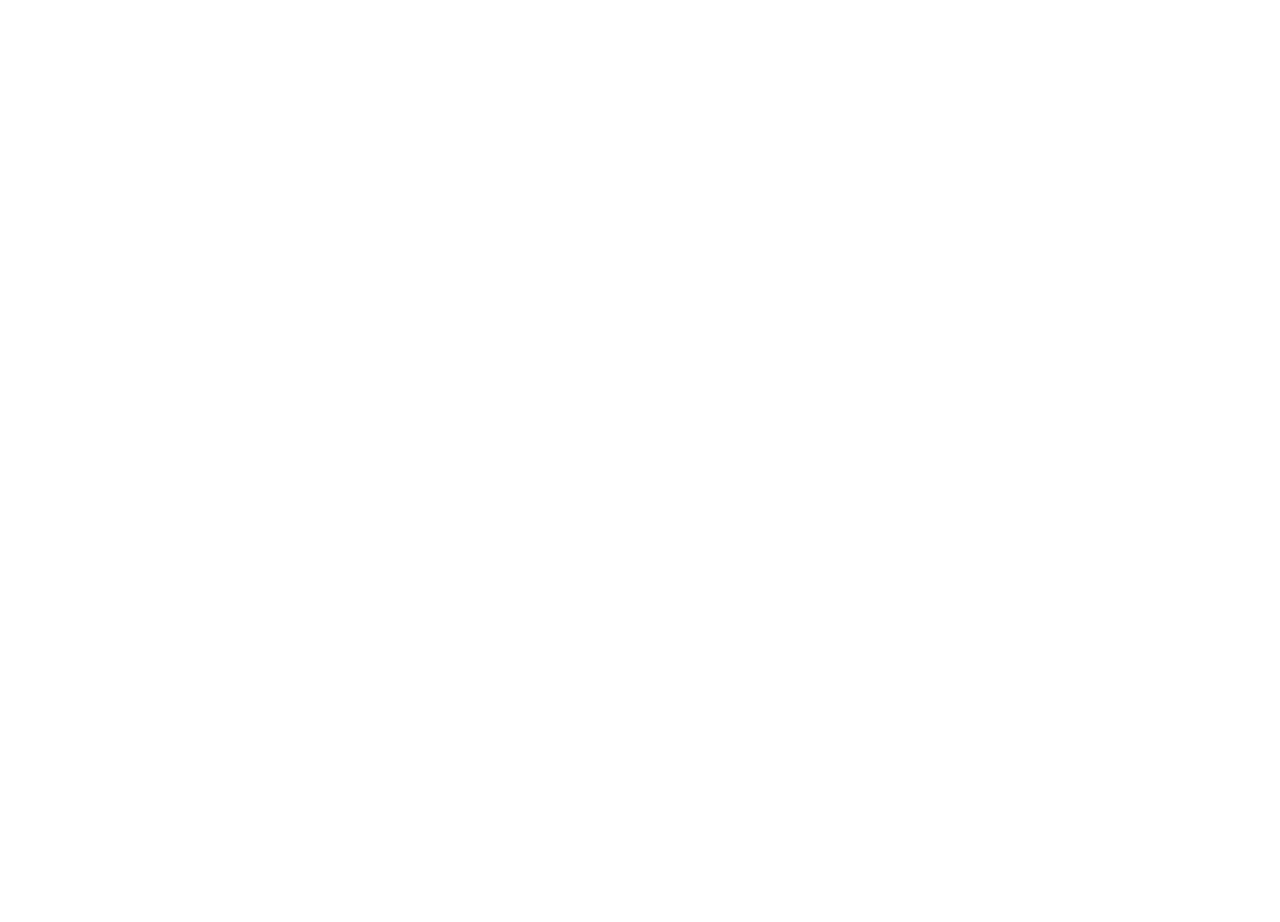
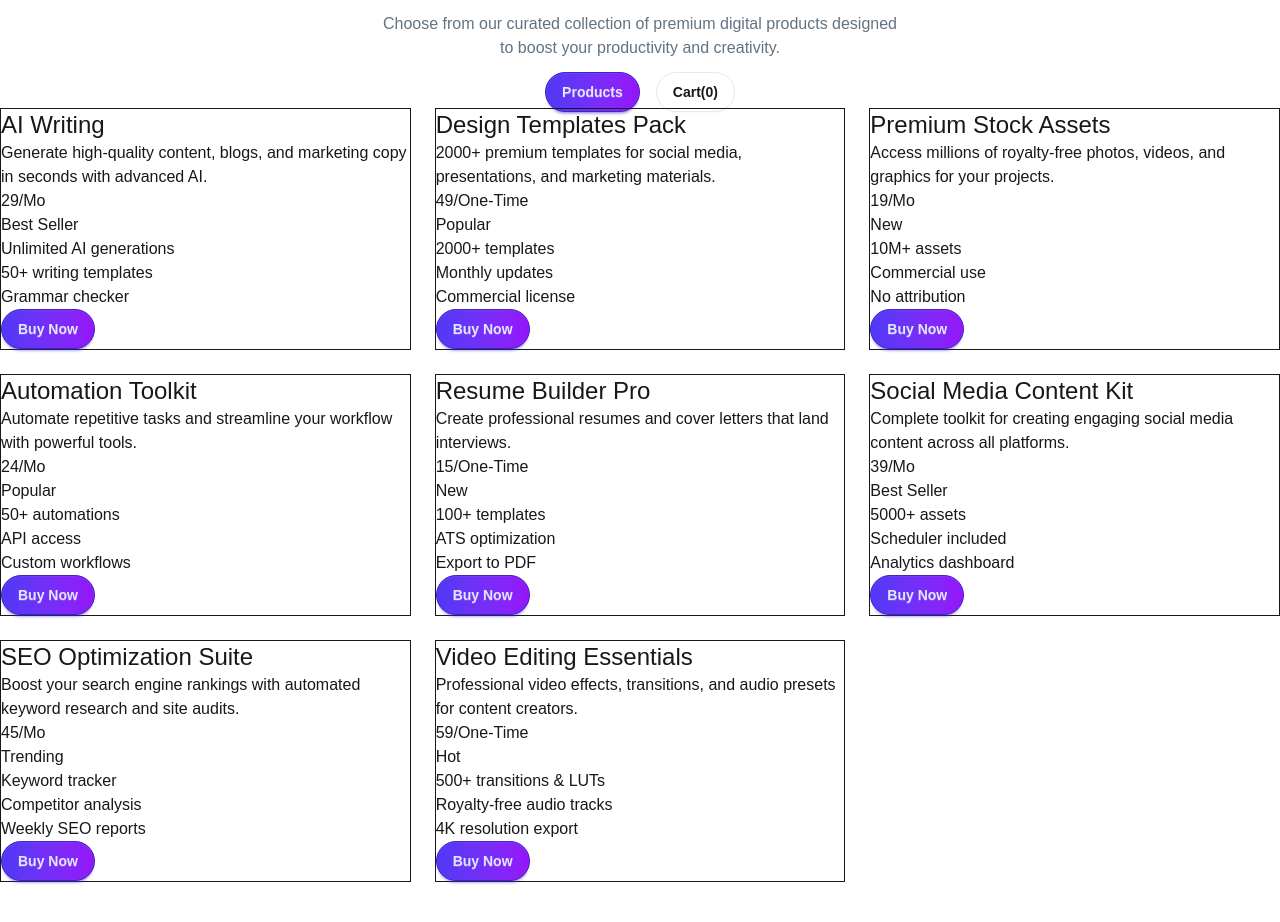
Before and after one commit to YIAHIAAHMED/assignment-06, a React (Vite) app: page / in a window 1280 px wide. Shown: the part 1175-2097 px from the top of the page. Before the commit the page ends 1043 px from the top, so only its background shows below. Built offline with nearby package versions, Linux system fonts and the light colour scheme.

Commit message:
Products Mapping Done

```diff
--- a/public/product.json
+++ b/public/product.json
@@ -1,130 +1,146 @@
 [
   {
     "id": 1,
-    "name": "Resume Builder Pro",
-    "description": "Create professional, ATS-friendly resumes with ready-made templates.",
+    "title": "AI Writing",
+    "description": "Generate high-quality content, blogs, and marketing copy in seconds with advanced AI.",
+    "price": 29,
+    "billing_type": "Mo",
+    "badge": "Best Seller",
+    "features": [
+      "Unlimited AI generations",
+      "50+ writing templates",
+      "Grammar checker"
+    ],
+    "buy_now": {
+      "button_text": "Buy Now",
+      "action_url": "https://example.com/checkout/ai-writing",
+      "is_enabled": true
+    }
+  },
+  {
+    "id": 2,
+    "title": "Design Templates Pack",
+    "description": "2000+ premium templates for social media, presentations, and marketing materials.",
+    "price": 49,
+    "billing_type": "One-Time",
+    "badge": "Popular",
+    "features": [
+      "2000+ templates",
+      "Monthly updates",
+      "Commercial license"
+    ],
+    "buy_now": {
+      "button_text": "Buy Now",
+      "action_url": "https://example.com/checkout/design-templates",
+      "is_enabled": true
+    }
+  },
+  {
+    "id": 3,
+    "title": "Premium Stock Assets",
+    "description": "Access millions of royalty-free photos, videos, and graphics for your projects.",
     "price": 19,
-    "period": "one-time",
-    "tag": "Popular",
-    "tagType": "popular",
+    "billing_type": "Mo",
+    "badge": "New",
+    "features": [
+      "10M+ assets",
+      "Commercial use",
+      "No attribution"
+    ],
+    "buy_now": {
+      "button_text": "Buy Now",
+      "action_url": "https://example.com/checkout/stock-assets",
+      "is_enabled": true
+    }
+  },
+  {
+    "id": 4,
+    "title": "Automation Toolkit",
+    "description": "Automate repetitive tasks and streamline your workflow with powerful tools.",
+    "price": 24,
+    "billing_type": "Mo",
+    "badge": "Popular",
+    "features": [
+      "50+ automations",
+      "API access",
+      "Custom workflows"
+    ],
+    "buy_now": {
+      "button_text": "Buy Now",
+      "action_url": "https://example.com/checkout/automation-toolkit",
+      "is_enabled": true
+    }
+  },
+  {
+    "id": 5,
+    "title": "Resume Builder Pro",
+    "description": "Create professional resumes and cover letters that land interviews.",
+    "price": 15,
+    "billing_type": "One-Time",
+    "badge": "New",
     "features": [
       "100+ templates",
       "ATS optimization",
-      "Export to PDF",
-      "Custom sections"
+      "Export to PDF"
     ],
-    "icon": "FileText"
-  },
-  {
-    "id": 2,
-    "name": "AI Writing Assistant",
-    "description": "Write emails, articles, social posts and professional content faster.",
-    "price": 12,
-    "period": "monthly",
-    "tag": "Best Seller",
-    "tagType": "best-seller",
-    "features": [
-      "Unlimited writing",
-      "Grammar correction",
-      "50+ writing templates",
-      "Tone adjustment"
-    ],
-    "icon": "PenLine"
-  },
-  {
-    "id": 3,
-    "name": "CodeMaster AI",
-    "description": "AI-powered coding assistant for developers and programming students.",
-    "price": 25,
-    "period": "monthly",
-    "tag": "New",
-    "tagType": "new",
-    "features": [
-      "Code generation",
-      "Bug detection",
-      "Code explanation",
-      "Multiple languages"
-    ],
-    "icon": "Code2"
-  },
-  {
-    "id": 4,
-    "name": "Design Studio",
-    "description": "Create beautiful graphics and social media designs without advanced skills.",
-    "price": 49,
-    "period": "yearly",
-    "tag": "Popular",
-    "tagType": "popular",
-    "features": [
-      "5000+ templates",
-      "Premium graphics",
-      "Background remover",
-      "Brand kit"
-    ],
-    "icon": "Palette"
-  },
-  {
-    "id": 5,
-    "name": "Cloud Storage Plus",
-    "description": "Securely store, sync and share your files across all your devices.",
-    "price": 8,
-    "period": "monthly",
-    "tag": "Best Seller",
-    "tagType": "best-seller",
-    "features": [
-      "1 TB storage",
-      "Automatic backup",
-      "File sharing",
-      "Cross-device sync"
-    ],
-    "icon": "Cloud"
+    "buy_now": {
+      "button_text": "Buy Now",
+      "action_url": "https://example.com/checkout/resume-builder",
+      "is_enabled": true
+    }
   },
   {
     "id": 6,
-    "name": "Video Editor Pro",
-    "description": "Edit professional-quality videos with powerful and easy-to-use tools.",
-    "price": 59,
-    "period": "one-time",
-    "tag": "New",
-    "tagType": "new",
+    "title": "Social Media Content Kit",
+    "description": "Complete toolkit for creating engaging social media content across all platforms.",
+    "price": 39,
+    "billing_type": "Mo",
+    "badge": "Best Seller",
     "features": [
-      "4K export",
-      "Advanced transitions",
-      "Audio editing",
-      "No watermark"
+      "5000+ assets",
+      "Scheduler included",
+      "Analytics dashboard"
     ],
-    "icon": "Video"
+    "buy_now": {
+      "button_text": "Buy Now",
+      "action_url": "https://example.com/checkout/social-media-kit",
+      "is_enabled": true
+    }
   },
   {
     "id": 7,
-    "name": "Project Manager",
-    "description": "Plan projects, manage tasks and collaborate with your team efficiently.",
-    "price": 15,
-    "period": "monthly",
-    "tag": "Popular",
-    "tagType": "popular",
+    "title": "SEO Optimization Suite",
+    "description": "Boost your search engine rankings with automated keyword research and site audits.",
+    "price": 45,
+    "billing_type": "Mo",
+    "badge": "Trending",
     "features": [
-      "Unlimited projects",
-      "Team collaboration",
-      "Task management",
-      "Progress tracking"
+      "Keyword tracker",
+      "Competitor analysis",
+      "Weekly SEO reports"
     ],
-    "icon": "ClipboardList"
+    "buy_now": {
+      "button_text": "Buy Now",
+      "action_url": "https://example.com/checkout/seo-suite",
+      "is_enabled": true
+    }
   },
   {
     "id": 8,
-    "name": "Developer Toolkit",
-    "description": "A complete collection of productivity tools designed for developers.",
-    "price": 79,
-    "period": "yearly",
-    "tag": "Best Seller",
-    "tagType": "best-seller",
+    "title": "Video Editing Essentials",
+    "description": "Professional video effects, transitions, and audio presets for content creators.",
+    "price": 59,
+    "billing_type": "One-Time",
+    "badge": "Hot",
     "features": [
-      "API testing tools",
-      "JSON formatter",
-      "Code snippets",
-      "Developer utilities"
+      "500+ transitions & LUTs",
+      "Royalty-free audio tracks",
+      "4K resolution export"
     ],
-    "icon": "Wrench"
+    "buy_now": {
+      "button_text": "Buy Now",
+      "action_url": "https://example.com/checkout/video-editing",
+      "is_enabled": true
+    }
   }
 ]
--- a/src/App.jsx
+++ b/src/App.jsx
@@ -2,8 +2,17 @@
 import './App.css'
 import Banner from './components/Banner'
 import Navbar from './components/Navbar'
+import Products from './components/Products'
 import StatusSection from './components/StatusSection'
 
+
+const getProducts = async() => {
+  const res = await fetch('/product.json')
+  return res.json()
+}
+
+// function er bahire nicher ta likhle suspense use kora lage na
+const productPromise = getProducts()
 
 function App() {
 
@@ -13,6 +22,7 @@ function App() {
     <Navbar></Navbar>
     <Banner></Banner>
     <StatusSection></StatusSection>
+    <Products productPromise={productPromise} ></Products>
 
 
     </>
--- /dev/null
+++ b/src/components/Products.jsx
@@ -0,0 +1,48 @@
+import React, { use } from 'react';
+
+const Products = ({ productPromise }) => {
+    const products = use(productPromise)
+    console.log(products);
+    return (
+        <div className='w-full max-w-7xl mx-auto h-[1324px] bg-white pt-20'>
+            <div className="flex flex-col items-center gap-4">
+                <h2 className='text-5xl font-bold'>Premium Digital Tools</h2>
+                <div className="">
+                    <p className='text-base text-[#627382FF] '>Choose from our curated collection of premium digital products designed </p>
+                    <p className='text-base text-[#627382FF] text-center'>to boost your productivity and creativity.</p>
+                </div>
+
+
+            </div>
+            <div className="flex items-center gap-4 h-12 justify-center pt-4">
+                <button className="btn btn-primary rounded-full bg-gradient-to-r from-[#4F39F6] to-[#9514FA]">
+                    Products
+                </button>
+
+                <button className="btn bg-white rounded-full px-4">
+                    Cart(0)
+                </button>
+            </div>
+            <div className="grid grid-cols-3 gap-6">
+                {products.map(product =>
+                    <div key={product.id} className="border">
+                        <div className="">
+                            <h3 className='text-2xl'>{product.title} </h3>
+                            <p>{product.description} </p>
+                            <p>{product.price}/{product.billing_type} </p>
+                            <p>{product.badge} </p>
+                            <ul>{product.features.map((feature, index) => (
+                                <li key={index}>{feature} </li>
+                            ))}
+
+                            </ul>
+
+                            <button className='btn btn-primary rounded-full bg-gradient-to-r from-[#4F39F6] to-[#9514FA]'>{product.buy_now.button_text} </button>
+                        </div>
+                    </div>)}
+            </div>
+        </div>
+    );
+};
+
+export default Products;
```
